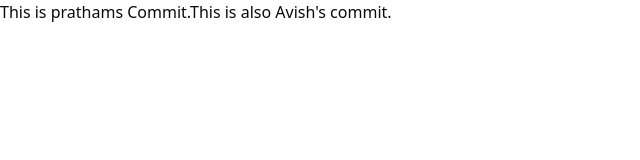
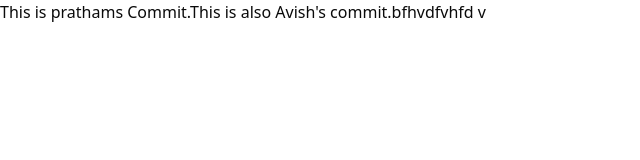
Before and after one commit to CodeWithInferno/notes, a Next.js app: page / in a window 1280 px wide. Shown: the top 160 px of the page, without its empty margins (0-640 px from the left). Built offline with nearby package versions, Linux system fonts and the light colour scheme.

Commit message:
This is phase 2

```diff
--- a/src/app/page.js
+++ b/src/app/page.js
@@ -3,7 +3,7 @@ import Image from "next/image";
 export default function Home() {
   return (
     <div>
-      This is prathams Commit.This is also Avish's commit.
+      This is prathams Commit.This is also Avish's commit.bfhvdfvhfd v
     </div>
   );
 }
```
